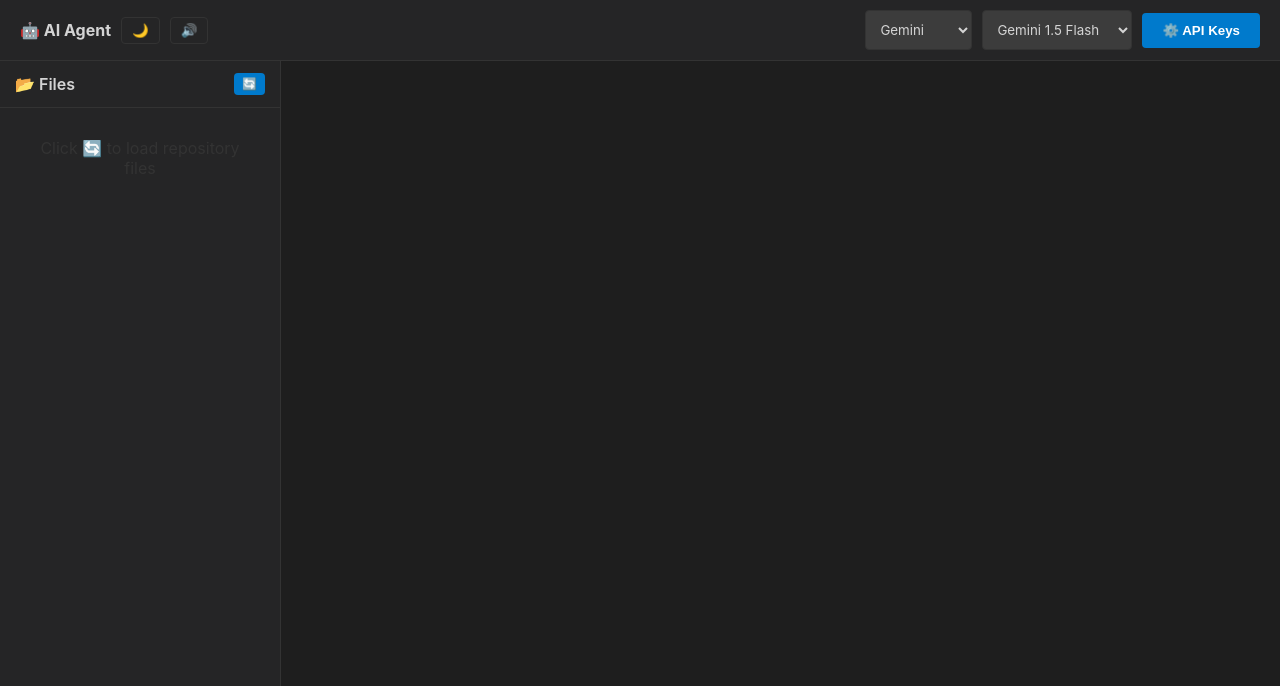
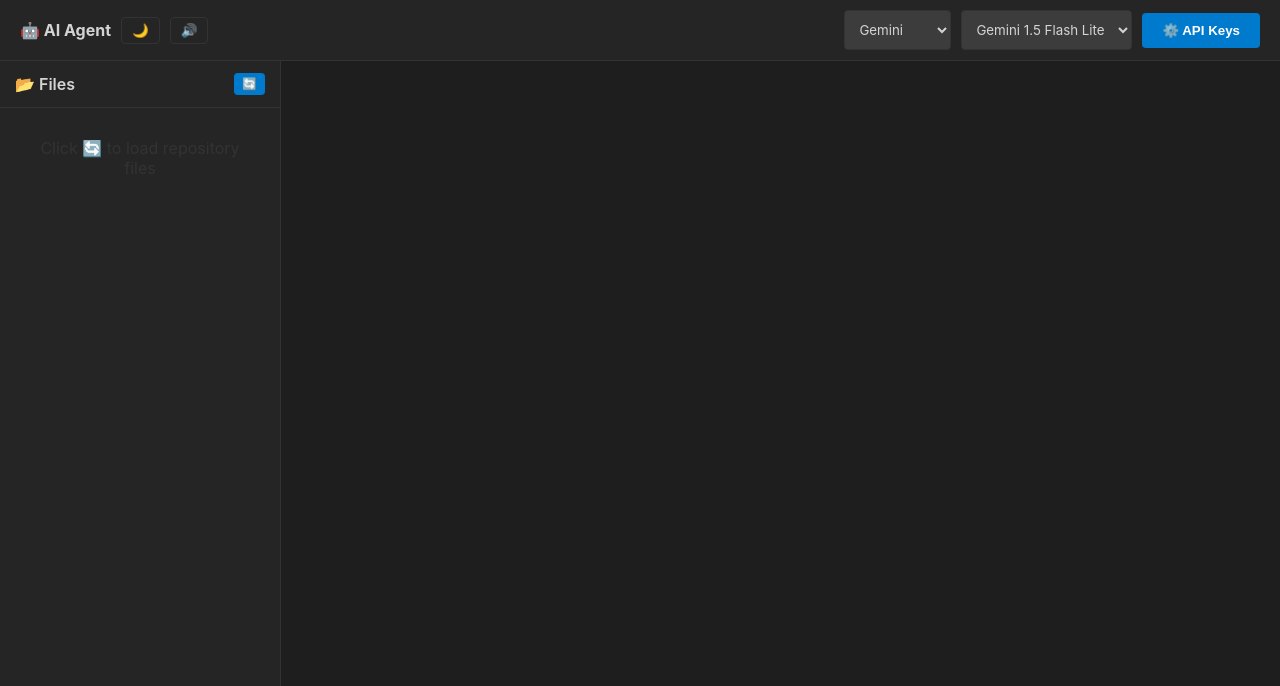
Before and after one commit to constantinbender51-cmyk/Four, a Flask app: page / in a window 1280 px wide. Shown: the top 686 px of the page. Run offline with Flask 3, Linux system fonts and the light colour scheme.

Commit message:
Update index.html

```diff
--- a/templates/index.html
+++ b/templates/index.html
@@ -340,8 +340,8 @@
             <option value="deepseek">DeepSeek</option>
         </select>
         <select id="model">
-            <option value="gemini-1.5-flash">Gemini 1.5 Flash</option>
-            <option value="gemini-1.5-pro">Gemini 1.5 Pro</option>
+            <option value="gemini-2.5-flash-lite">Gemini 1.5 Flash Lite</option>
+            <option value="gemini-3-pro">Gemini 3 Pro</option>
             <option value="deepseek-coder">DeepSeek Coder</option>
             <option value="deepseek-chat">DeepSeek Chat</option>
         </select>
```
